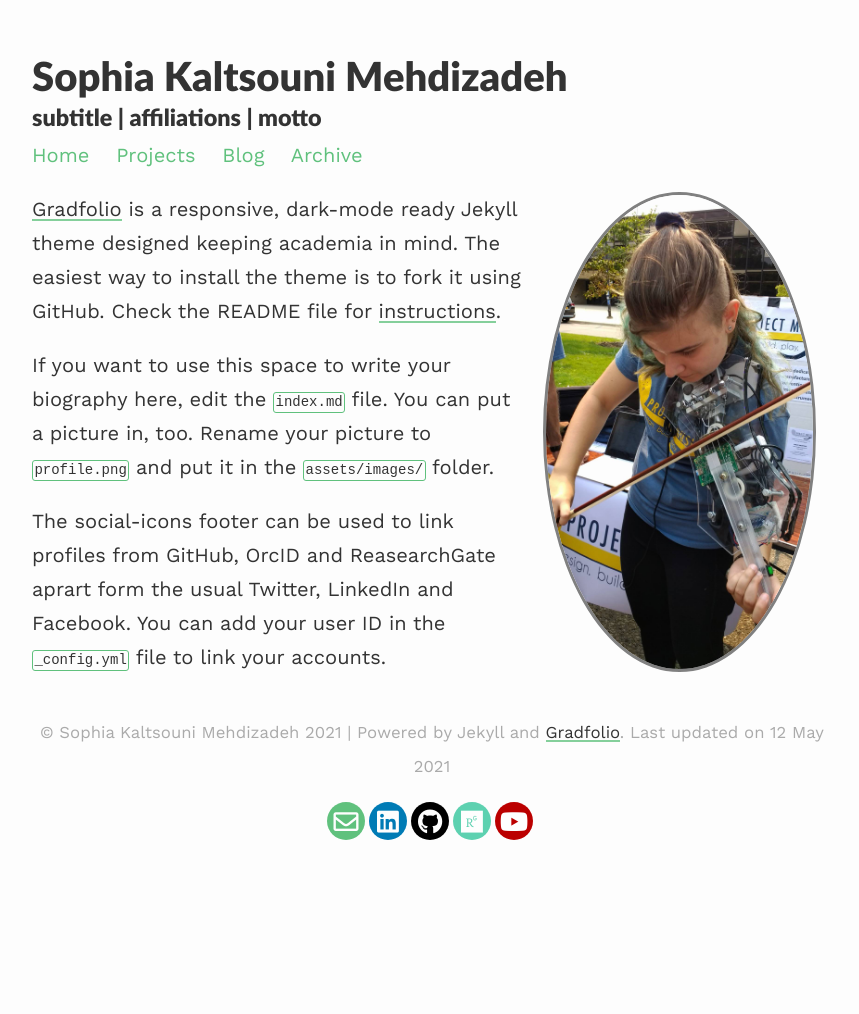
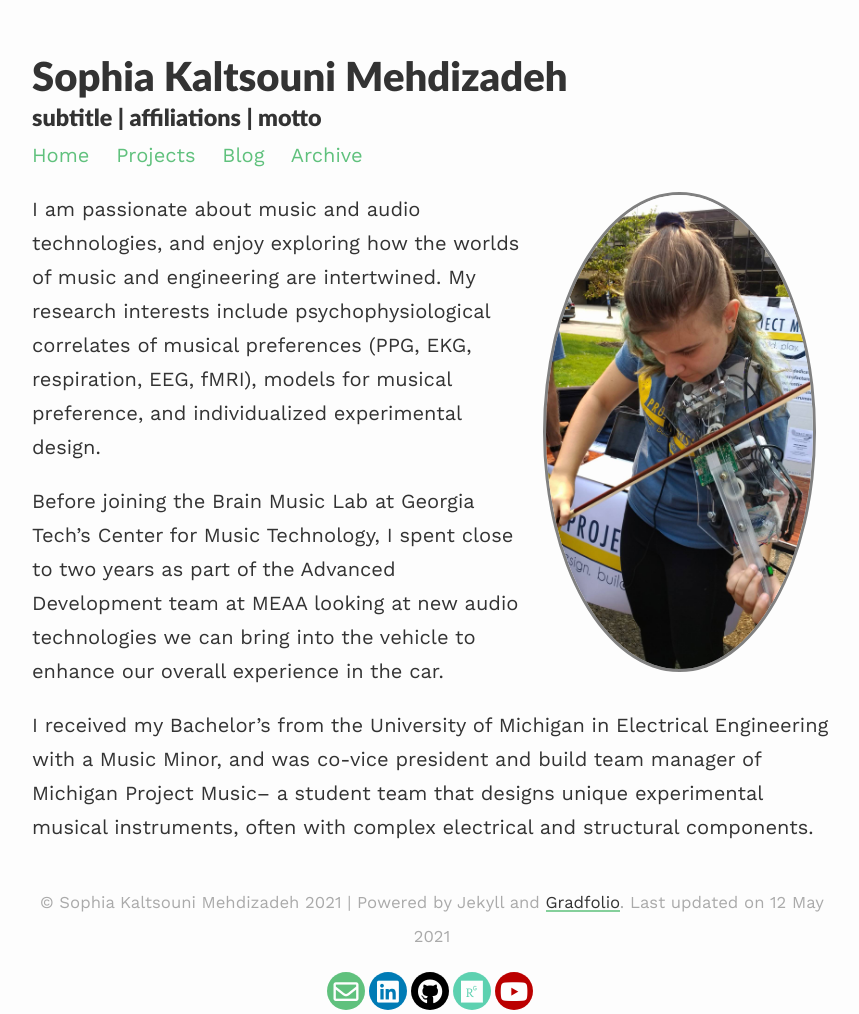
Before and after one commit to smehdizadeh/smehdizadeh.github.io, a Jekyll site: the page built from index.md, in a window 1280 px wide. Shown: the whole page, without its empty margins (208-1067 px from the left). Built offline with Jekyll 4.4.1, drawn with Linux system fonts in a browser that asks for light colours; nearby versions of some CDN libraries; before the commit the page ends 980 px from its top, so only the background shows below that.

Commit message:
Update index.md

```diff
--- a/index.md
+++ b/index.md
@@ -7,8 +7,8 @@ profile:
 published: true
 ---
 
-[Gradfolio](https://github.com/jitinnair1/gradfolio){:target="_blank"} is a responsive, dark-mode ready Jekyll theme designed keeping academia in mind. The easiest way to install the theme is to fork it using GitHub. Check the README file for [instructions](https://github.com/jitinnair1/gradfolio#installation){:target="_blank"}.
+I am passionate about music and audio technologies, and enjoy exploring how the worlds of music and engineering are intertwined. My research interests include psychophysiological correlates of musical preferences (PPG, EKG, respiration, EEG, fMRI), models for musical preference, and individualized experimental design.
 
-If you want to use this space to write your biography here, edit the `index.md` file. You can put a picture in, too. Rename your picture to `profile.png` and put it in the `assets/images/` folder.
+Before joining the Brain Music Lab at Georgia Tech's Center for Music Technology, I spent close to two years as part of the Advanced Development team at MEAA looking at new audio technologies we can bring into the vehicle to enhance our overall experience in the car.
 
-The social-icons footer can be used to link profiles from GitHub, OrcID and ReasearchGate aprart form the usual Twitter, LinkedIn and Facebook. You can add your user ID in the `_config.yml` file to link your accounts.
+I received my Bachelor's from the University of Michigan in Electrical Engineering with a Music Minor, and was co-vice president and build team manager of Michigan Project Music-- a student team that designs unique experimental musical instruments, often with complex electrical and structural components.
```
